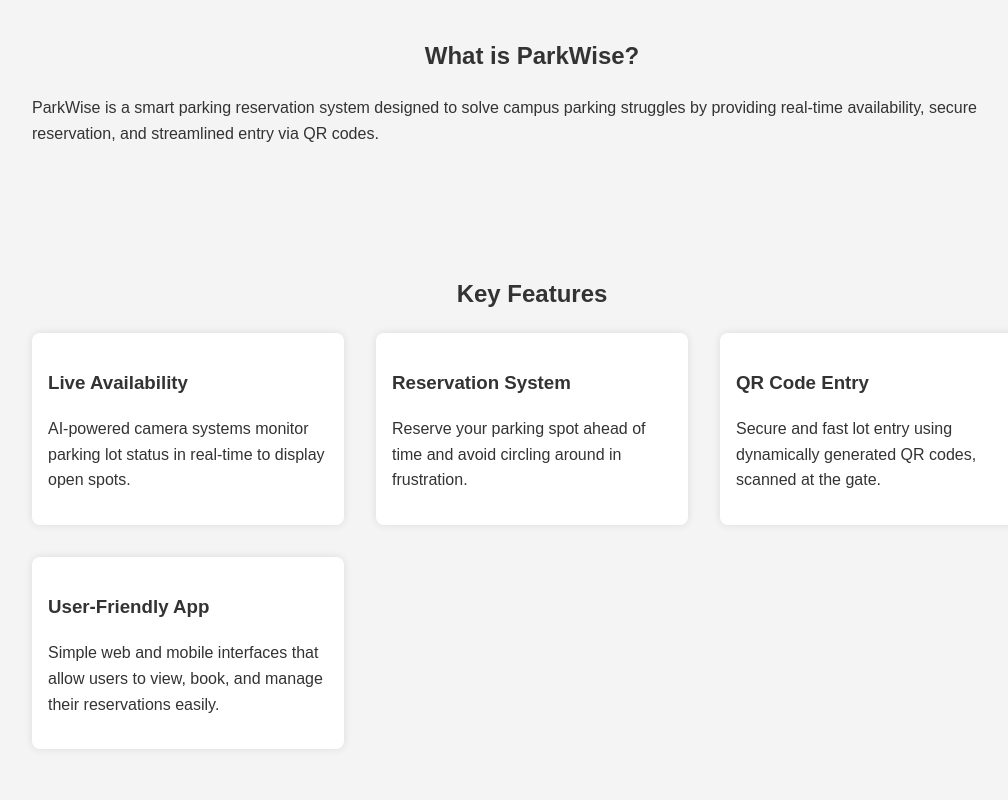
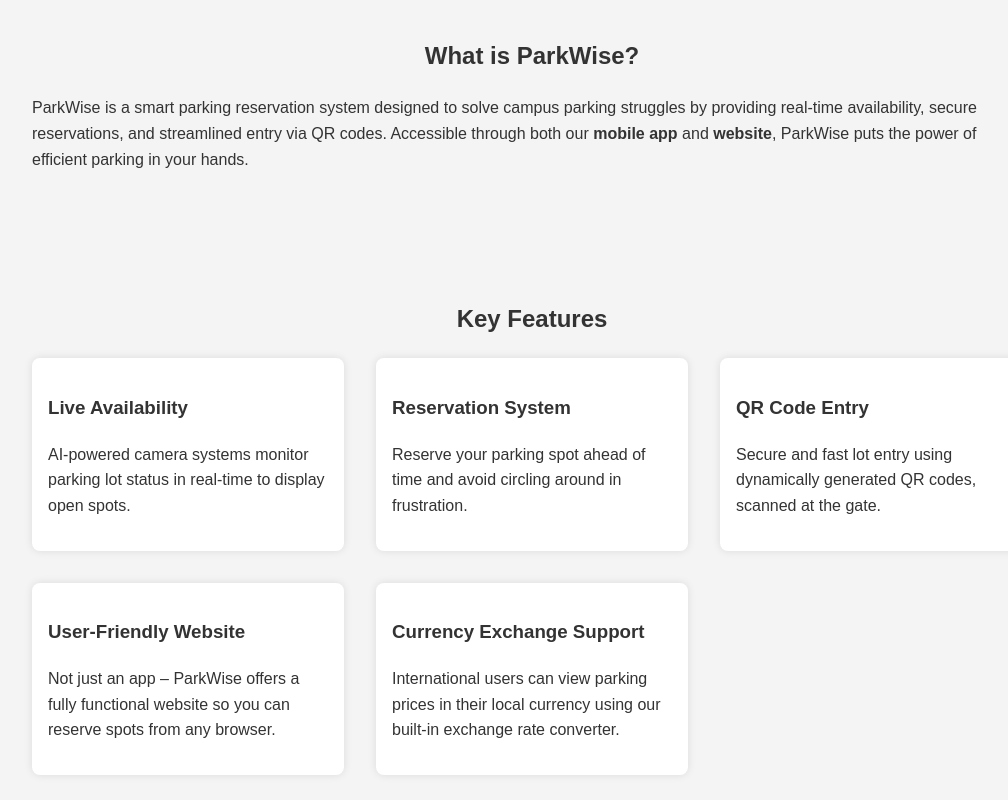
Before and after one commit to JhosuaJuarez/parkwisewebsite, a plain HTML site: page index.html in a window 1280 px wide. Shown: the part 240-1040 px from the top of the page, without its empty margins (108-1116 px from the left). Drawn offline with Linux system fonts and the light colour scheme.

Commit message:
Update index.html

```diff
--- a/index.html
+++ b/index.html
@@ -73,7 +73,8 @@
     <h2>What is ParkWise?</h2>
     <p>
       ParkWise is a smart parking reservation system designed to solve campus parking struggles
-      by providing real-time availability, secure reservation, and streamlined entry via QR codes.
+      by providing real-time availability, secure reservations, and streamlined entry via QR codes.
+      Accessible through both our <strong>mobile app</strong> and <strong>website</strong>, ParkWise puts the power of efficient parking in your hands.
     </p>
   </section>
 
@@ -93,8 +94,12 @@
         <p>Secure and fast lot entry using dynamically generated QR codes, scanned at the gate.</p>
       </div>
       <div class="feature-box">
-        <h3>User-Friendly App</h3>
-        <p>Simple web and mobile interfaces that allow users to view, book, and manage their reservations easily.</p>
+        <h3>User-Friendly Website</h3>
+        <p>Not just an app – ParkWise offers a fully functional website so you can reserve spots from any browser.</p>
+      </div>
+      <div class="feature-box">
+        <h3>Currency Exchange Support</h3>
+        <p>International users can view parking prices in their local currency using our built-in exchange rate converter.</p>
       </div>
     </div>
   </section>
@@ -121,6 +126,7 @@
     <h2>Contact Us</h2>
     <p>Have questions or want to partner with us?</p>
     <p>Email: <a href="mailto:contact@parkwise.app">contact@parkwise.app</a></p>
+    <p>Website: <a href="https://www.parkwise.app">www.parkwise.app</a></p>
     <p>Instagram: <a href="https://instagram.com/parkwiseapp">@parkwiseapp</a></p>
   </section>
 
```
